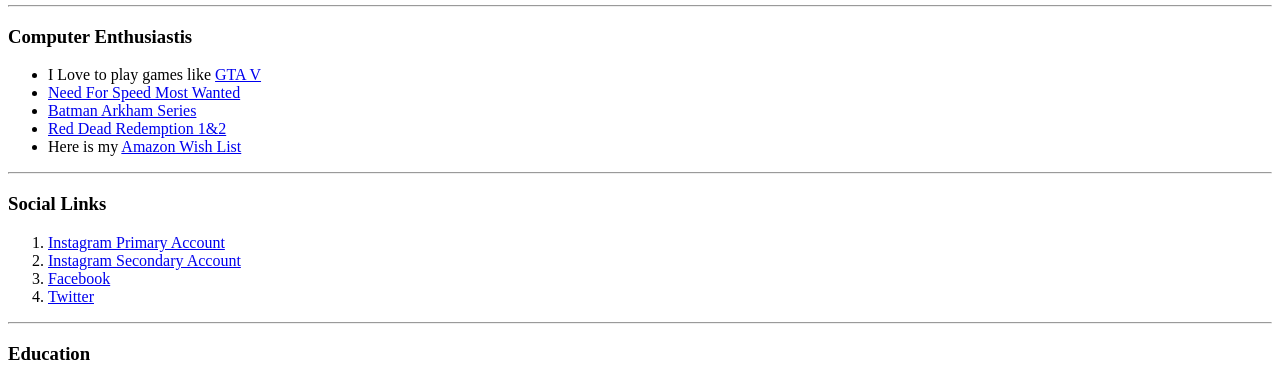
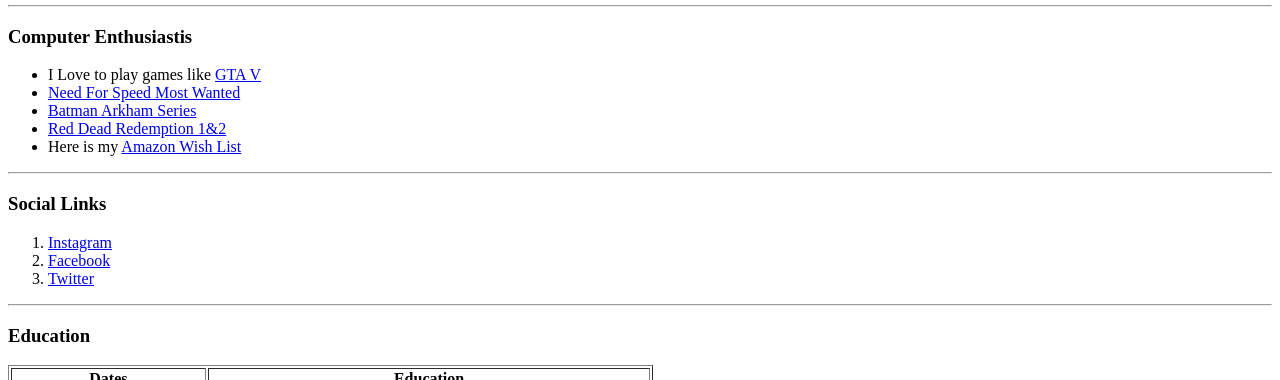
Before and after one commit to sagartekwani78/cv, a plain HTML site: page index.html in a window 1280 px wide. Shown: the part 353-733 px from the top of the page. Drawn offline with Linux system fonts and the light colour scheme.

Commit message:
Update index.html

```diff
--- a/index.html
+++ b/index.html
@@ -27,8 +27,7 @@
 
   <h3>Social Links</h3>
   <ol>
-     <li><a href="https://www.instagram.com/sagartekwani17/">Instagram  Primary Account</a>  </li>
-   <li><a href="https://www.instagram.com/true_gamers___/">Instagram  Secondary Account</a></li>
+     <li><a href="https://www.instagram.com/sagartekwani17/">Instagram </a>  </li>
    <li><a href="https://www.facebook.com/profile.php?id=100069512621349">Facebook</a>  </li>
    <li> <a href="https://twitter.com/sagartekwani6">Twitter</a> </li>
  </ol>
```
